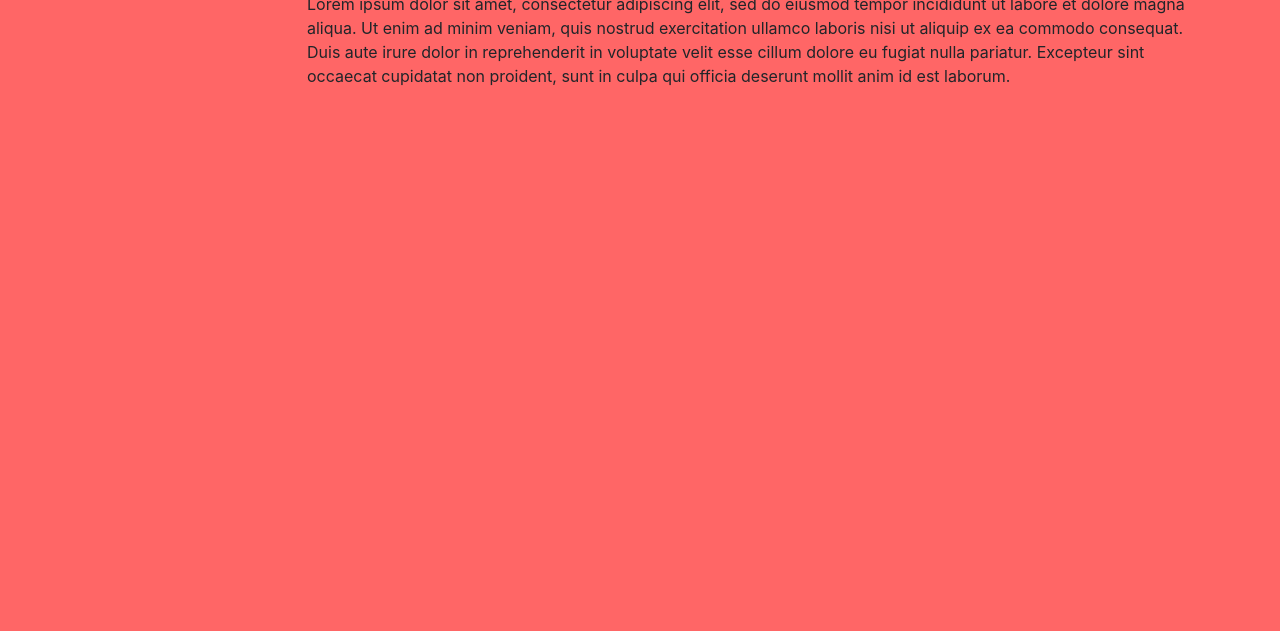
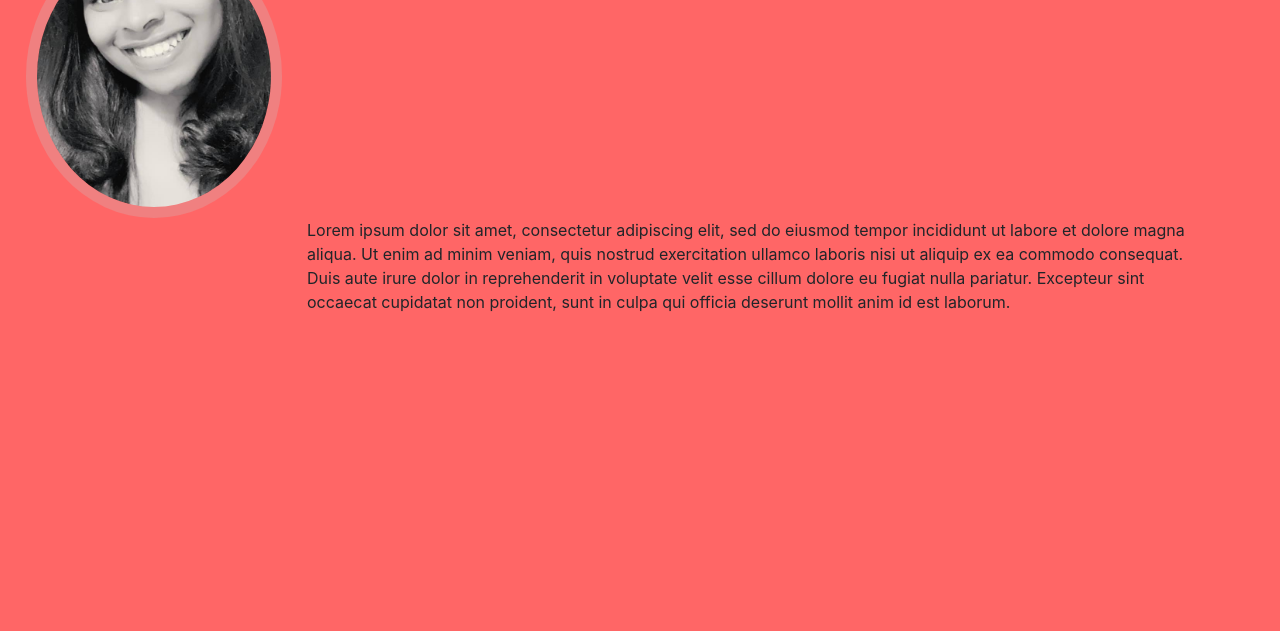
Before and after one commit to Debriece/Portfolio, a plain HTML site: page index.html in a window 1280 px wide. Shown: the part 169-800 px from the top of the page. Drawn offline with nearby package versions, Linux system fonts and the light colour scheme; the site is published under a folder, as on GitHub Pages, so addresses that start at the root find nothing.

Commit message:
index page image correction

```diff
--- a/index.html
+++ b/index.html
@@ -29,7 +29,7 @@
       </div>
     </nav>
 
-    <img id="pro-pic" src="/img/noColor.jpg"  width="20%">
+    <img id="pro-pic" src="img/noColor.jpg"  width="20%">
     <h1 id="about">About Me</h1> <div class="container">
       <div class="row1">
         <div id="aboutcol">
```
